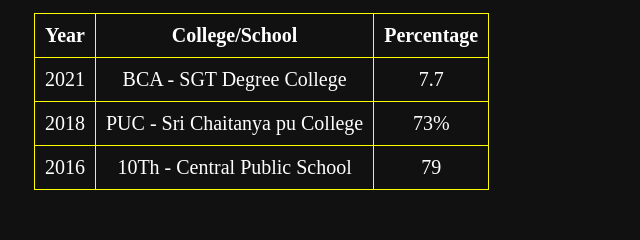
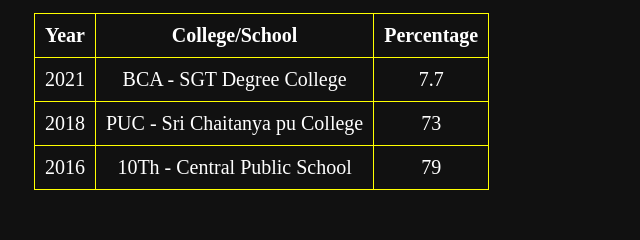
Before and after one commit to 7Tarun/7Tarun, a plain HTML site: page index.html in a window 1280 px wide. Shown: the part 551-791 px from the top of the page, 376-1016 px from the left. Drawn offline with Linux system fonts and the light colour scheme.

Commit message:
Update index.html

```diff
--- a/index.html
+++ b/index.html
@@ -51,7 +51,7 @@
         <tr>
             <td>2018</td>
             <td>PUC - Sri Chaitanya pu College </td>
-            <td>73%</td>
+            <td>73</td>
         </tr>
         <tr>
             <td>2016</td>
```
